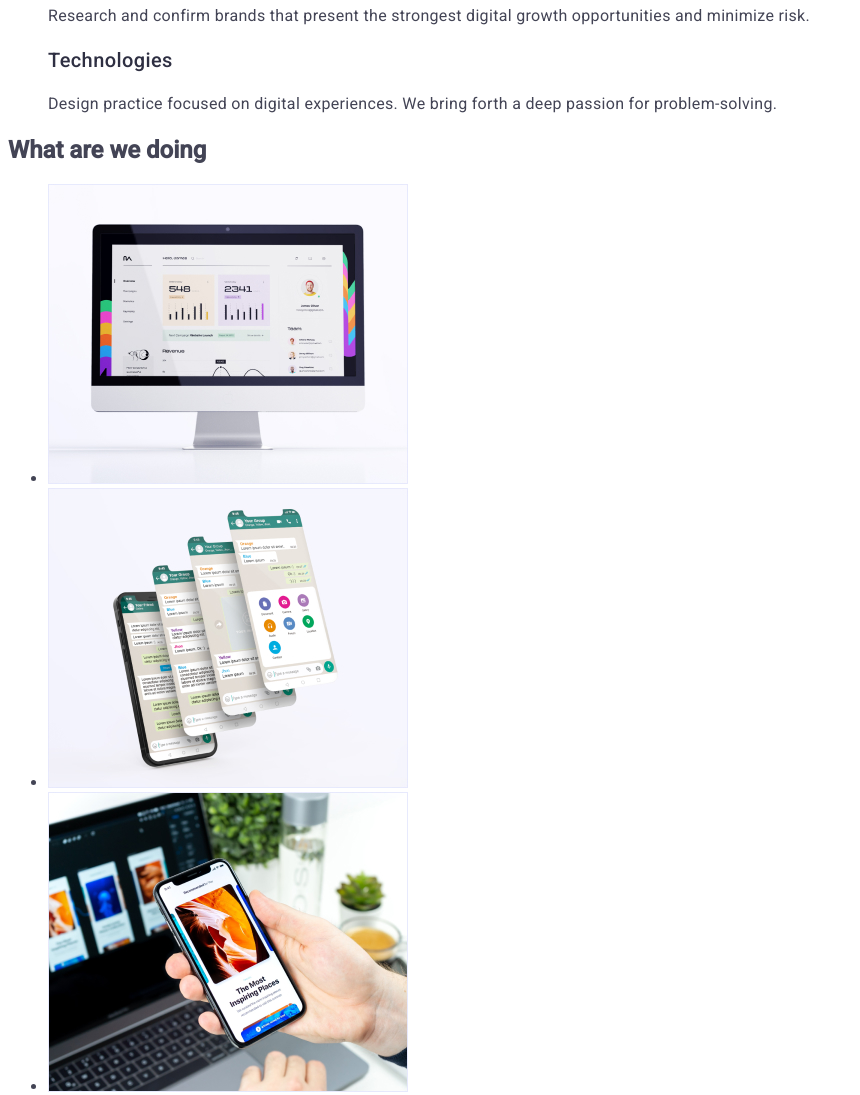
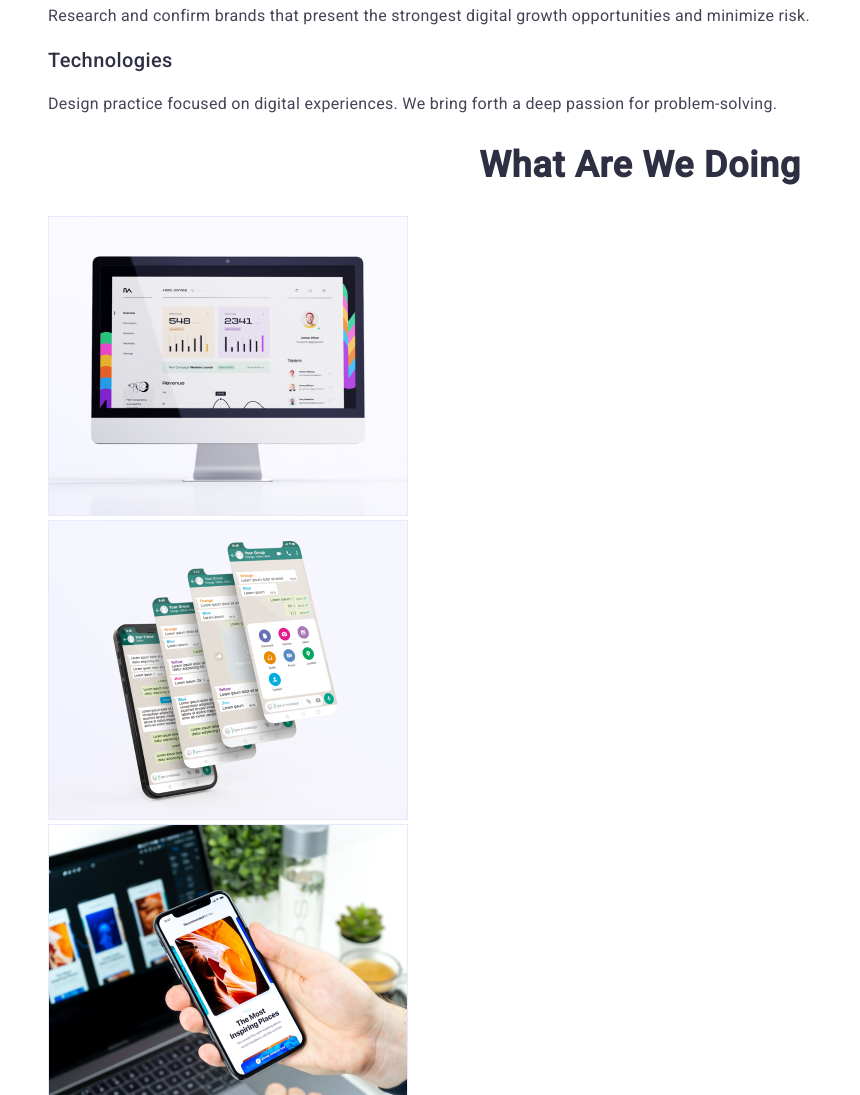
Before and after one commit to Oleksandra-lab/goit-markup-hw-02, a plain HTML site: page index.html in a window 1280 px wide. Shown: the part 600-1695 px from the top of the page, without its empty margins (0-860 px from the left). Drawn offline with Linux system fonts and the light colour scheme.

Commit message:
Update styles.css file

```diff
--- a/css/styles.css
+++ b/css/styles.css
@@ -98,3 +98,11 @@ body {
         line-height: 1.5;
         letter-spacing: 0.02em;
     }
+    .a_section_title {
+        font-size: 36px;
+        line-height: 1.11;
+        text-align: center;
+        letter-spacing: 0.02em;
+        text-transform: capitalize;
+        color: #2e2f42 ;
+    }
--- a/index.html
+++ b/index.html
@@ -85,8 +85,8 @@
 
       <!-- About section-->
       <section>
-        <h2>What are we doing</h2>
-        <ul>
+        <h2 class="a_section_title">What are we doing</h2>
+        <ul class="list">
           <li>
             <img
               src="./images/what-are-we-doing/img01.jpg"
```
